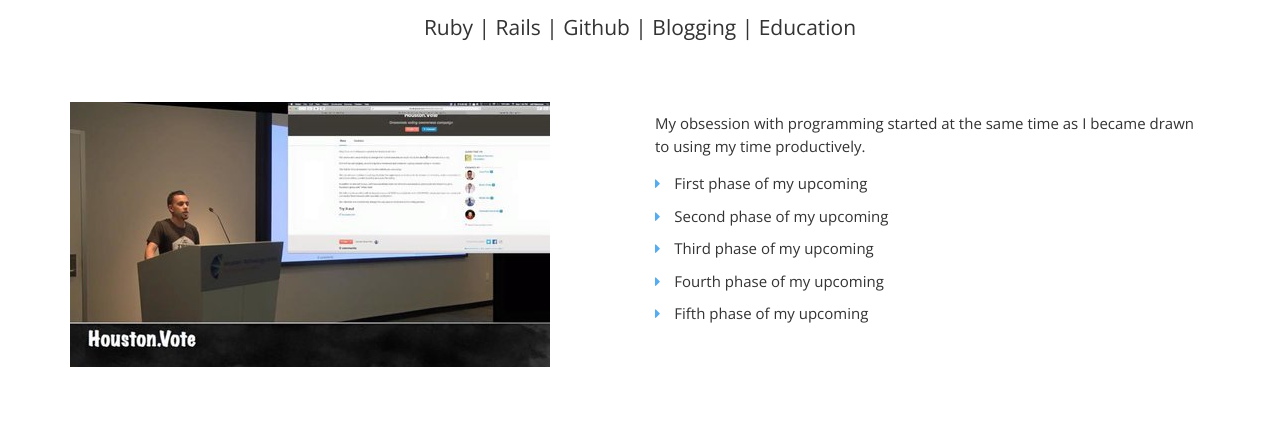
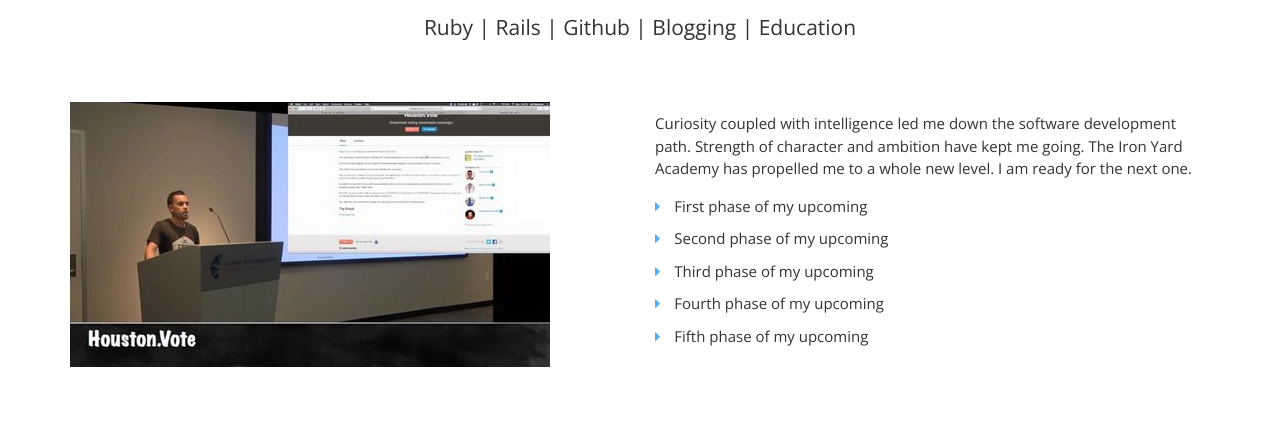
Before and after one commit to BryanEliDimas/portfolio, a plain HTML site: page index.html in a window 1280 px wide. Shown: the part 929-1370 px from the top of the page. Drawn offline with nearby package versions, Linux system fonts and the light colour scheme.

Commit message:
Change my bio

```diff
--- a/index.html
+++ b/index.html
@@ -152,7 +152,7 @@
 							</div>
 							<div class="col-md-6">
 								<p></p>
-								<p>My obsession with programming started at the same time as I became drawn to using my time productively.</p>
+								<p>Curiosity coupled with intelligence led me down the software development path. Strength of character and ambition have kept me going. The Iron Yard Academy has propelled me to a whole new level. I am ready for the next one.</p>
 								<ul class="list-unstyled">
 									<li><i class="fa fa-caret-right pr-10 text-colored"></i> First phase of my upcoming</li>
 									<li><i class="fa fa-caret-right pr-10 text-colored"></i> Second phase of my upcoming</li>
```
